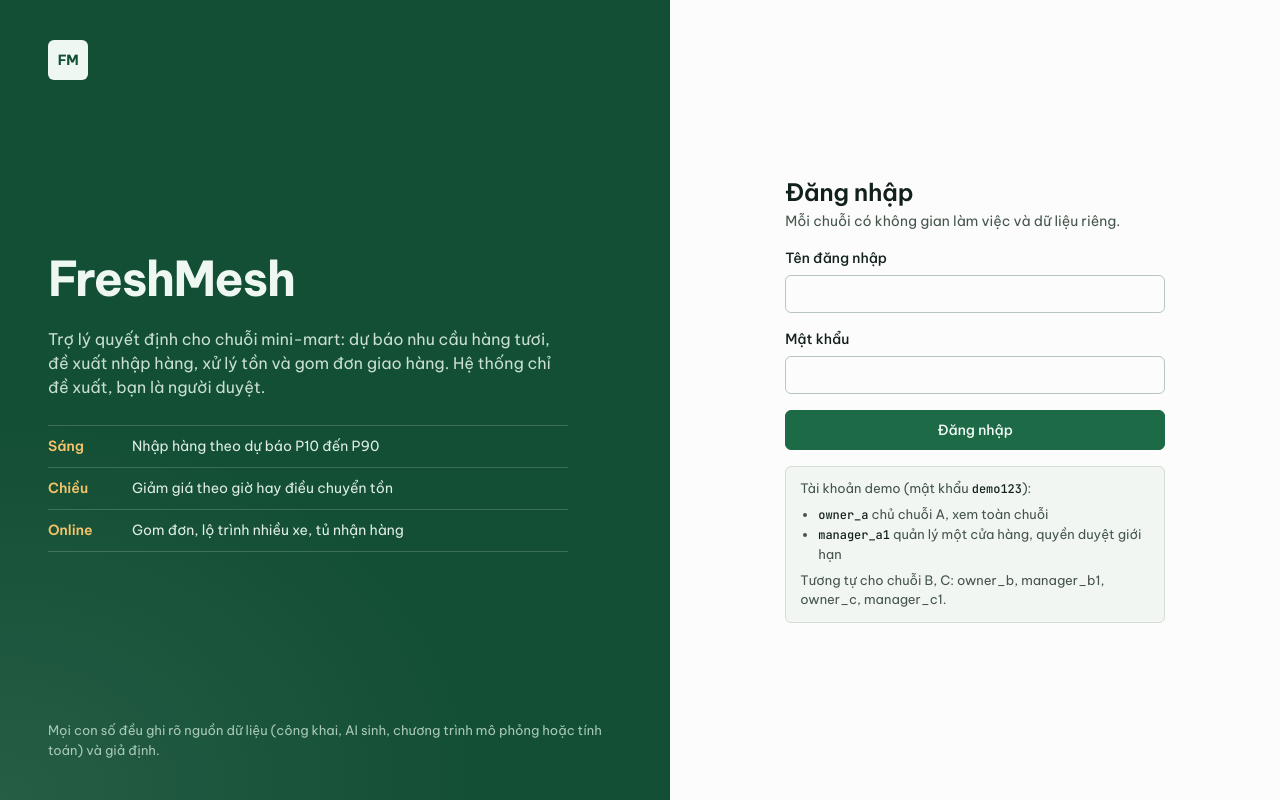
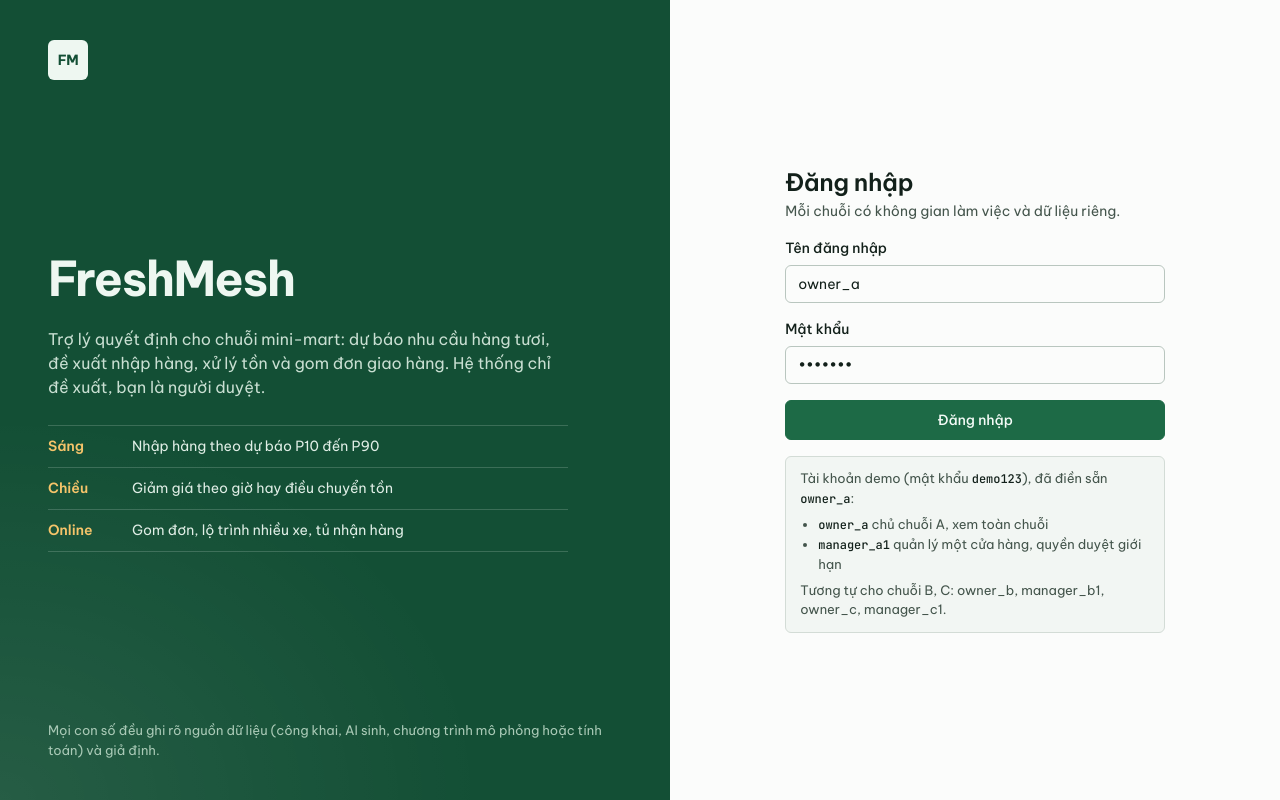
Before and after one commit to ttadev24/FreshMesh, a Next.js app in the folder web/: page /login in a window 1280 px wide. Built offline with nearby package versions, Linux system fonts and the light colour scheme.

Commit message:
feat(web): prefill the public demo account on the login page
Visitors and judges can sign in with one click; the hint lists the same
account from shared constants so the two cannot drift apart.

```diff
--- a/web/components/auth/LoginForm.tsx
+++ b/web/components/auth/LoginForm.tsx
@@ -7,11 +7,15 @@ import { setSession, useSession } from "@/lib/session";
 import { Spinner } from "@/components/ui/primitives";
 import s from "./login.module.css";
 
+// Public demo account, prefilled so visitors can sign in with one click (same account the hint below lists).
+const DEMO_USERNAME = "owner_a";
+const DEMO_PASSWORD = "demo123";
+
 export default function LoginForm() {
   const router = useRouter();
   const session = useSession();
-  const [username, setUsername] = useState("");
-  const [password, setPassword] = useState("");
+  const [username, setUsername] = useState(DEMO_USERNAME);
+  const [password, setPassword] = useState(DEMO_PASSWORD);
   const [pending, setPending] = useState(false);
   const [error, setError] = useState<{ message: string; network: boolean } | null>(null);
 
@@ -88,10 +92,12 @@ export default function LoginForm() {
       </button>
 
       <div className={s.hint}>
-        <p>Tài khoản demo (mật khẩu <code>demo123</code>):</p>
+        <p>
+          Tài khoản demo (mật khẩu <code>{DEMO_PASSWORD}</code>), đã điền sẵn <code>{DEMO_USERNAME}</code>:
+        </p>
         <ul>
           <li>
-            <code>owner_a</code> chủ chuỗi A, xem toàn chuỗi
+            <code>{DEMO_USERNAME}</code> chủ chuỗi A, xem toàn chuỗi
           </li>
           <li>
             <code>manager_a1</code> quản lý một cửa hàng, quyền duyệt giới hạn
```
